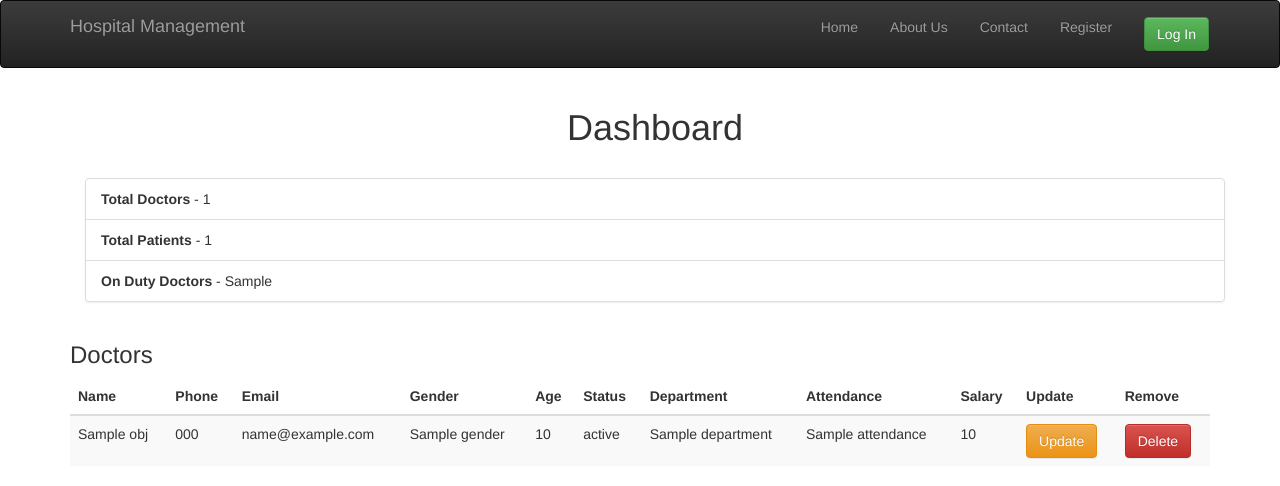
After one commit to kushagra219/Artsyy_Task, a Django app: template appointment/templates/appointment/hr_dashboard.html in a window 1280 px wide. The commit adds this page. Shown: the top 486 px of the page. Run offline with Django 3.2, Linux system fonts and the light colour scheme; the template is opened without the code that fills it: most values are stand-ins (such as "Sample title", 1, 10 or a date in 2020); parts of the project's set-up code (start-up, migrations or seed data) failed here and were passed over; some libraries are stand-ins or nearby versions.

Commit message:
hrcomplete

```diff
--- a/appointment/admin.py
+++ b/appointment/admin.py
@@ -4,3 +4,4 @@ from .models import *
 
 admin.site.register(Appointment)
 admin.site.register(Prescription)
+admin.site.register(Payment)
--- /dev/null
+++ b/appointment/templates/appointment/hr_dashboard.html
@@ -0,0 +1,58 @@
+{% extends "base.html" %}
+
+{% load bootstrap3 %}
+
+{% block content %}
+<div class="container">
+    <h1 align="center">Dashboard</h1>
+    <br>
+    <ul class="list-group">
+        <li class="list-group-item">
+            <strong>Total Doctors</strong> - {{ totalDoc }}
+        </li>
+        <li class="list-group-item">
+            <strong>Total Patients</strong> - {{ totalPat }}
+        </li>
+        <li class="list-group-item">
+            <strong>On Duty Doctors</strong> - {{ ondutyDoc }}
+        </li>
+    </ul>
+</div>
+<div class="row">
+    <div class="col-md-12">
+        <h3>Doctors</h3>
+        <div class="card card-body">
+            <table class="table table-striped">
+                <thead>
+                    <th>Name</th>
+                    <th>Phone</th>
+                    <th>Email</th>
+                    <th>Gender</th>
+                    <th>Age</th>
+                    <th>Status</th>
+                    <th>Department</th>
+                    <th>Attendance</th>
+                    <th>Salary</th>
+                    <th>Update</th>
+                    <th>Remove</th>
+                </thead>
+                {% for obj in doc_list %}
+                <tr>
+                    <td>{{ obj.name }}</td>
+                    <td>{{ obj.phone }}</td>
+                    <td>{{ obj.email }}</td>
+                    <td>{{ obj.gender }}</td>
+                    <td>{{ obj.age }}</td>
+                    <td>{{ obj.status }}</td>
+                    <td>{{ obj.department }}</td>
+                    <td>{{ obj.attendance }}</td>
+                    <td>{{ obj.salary }}</td>
+                    <td><a href="{% url 'user_profile:doc-profile-pk' pk=obj.user.id %}"><button class="btn btn-warning">Update</button></a></td>
+                    <td><a href="{% url 'user_profile:doc-profile-delete' pk=obj.user.id %}"><button class="btn btn-danger">Delete</button></a></td>
+                </tr>
+                {% endfor %}
+            </table>
+        </div>
+    </div>
+</div>
+{% endblock %}
--- a/appointment/urls.py
+++ b/appointment/urls.py
@@ -13,4 +13,7 @@ urlpatterns = [
     path("prescription/create", views.PrescriptionCreateView, name="doc-prescriptions-create"),
     path("appointment/create", views.AppointmentCreateView, name="appointment-create"),
     path("rdashboard/", views.rdashboard, name="r_dashboard"),
+    path("hrdashboard/", views.hrdashboard, name="hr_dashboard"),
+    path("hraccounting/", views.hraccounting, name="hr_accounting"),
+    path("payments/", views.pateintpayments, name="pat_payments"),
 ]
--- a/templates/base.html
+++ b/templates/base.html
@@ -26,9 +26,9 @@
     <nav class="navbar navbar-inverse" role="navigation" id="navbar">
     			<div class="container">
 
-            <a class="navbar-brand mynav" href="#">Hospital Management</a>
+            <a class="navbar-brand mynav" href="{% url 'account:home' %}">Hospital Management</a>
 
-    					<ul class="nav navbar-nav navbar-right">
+    					<ul class="nav navbar-nav navbar-right mynav">
     						{% if user.is_authenticated %}
                       {% if user.is_doctor %}
                       <li><a href="{% url 'account:home' %}"class="btn btn-simple">Home</a></li>
@@ -44,7 +44,7 @@
                       <li><a href="{% url 'account:about-us' %}"class="btn btn-simple">About Us</a></li>
                       <li><a href="{% url 'account:contact' %}"class="btn btn-simple">Contact</a></li>
                       <li><a href="{% url 'appointment:patient-appointments' %}"class="btn btn-simple">Your Appointment's</a></li>
-                      <li><a href="#"class="btn btn-simple">Invoices and Payments</a></li>
+                      <li><a href="{% url 'appointment:pat_payments' %}"class="btn btn-simple">Invoices and Payments</a></li>
                       <li><a href="{% url 'user_profile:profile' %}" class="btn btn-simple">Profile</a></li>
                       <li><a href="{% url 'appointment:med-history' %}"class="btn btn-simple">Medical History</a></li>
     						      <li><a href="{% url 'account:logout' %}" class="btn btn-simple"><button class="btn btn-warning">Log Out</button></a></li>
@@ -60,8 +60,8 @@
                       <li><a href="{% url 'account:home' %}"class="btn btn-simple">Home</a></li>
                       <li><a href="{% url 'account:about-us' %}"class="btn btn-simple">About Us</a></li>
                       <li><a href="{% url 'account:contact' %}"class="btn btn-simple">Contact</a></li>
-                      <li><a href="#"class="btn btn-simple">Dashboard</a></li>
-                      <li><a href="#"class="btn btn-simple">Accounting</a></li>
+                      <li><a href="{% url 'appointment:hr_dashboard' %}"class="btn btn-simple">Dashboard</a></li>
+                      <li><a href="{% url 'appointment:hr_accounting' %}"class="btn btn-simple">Accounting</a></li>
     						      <li><a href="{% url 'account:logout' %}" class="btn btn-simple"><button class="btn btn-warning">Log Out</button></a></li>
                       {% endif %}
     						{% else %}
@@ -72,9 +72,6 @@
     						      <li><a href="{% url 'account:login' %}" class="btn btn-simple"><button class="btn btn-success">Log In</button></a></li>
     						{% endif %}
     					</ul>
-
-
-
     			</div>
     		</nav>
         <div class="container mycontent">
--- a/user_profile/models.py
+++ b/user_profile/models.py
@@ -32,6 +32,10 @@ class UserProfile(models.Model):
     blood_group = models.CharField(choices=BLOOD_GROUPS, max_length=3, blank=True)
     med_reps = models.FileField(upload_to='profile/med_reps', blank=True)
     case_paper = models.IntegerField(blank=True, null=True)
+    department = models.CharField(max_length=50, null=True, blank=True)
+    salary = models.IntegerField(null=True, blank=True)
+    attendance = models.IntegerField(null=True, blank=True)
+    status = models.CharField(choices=[('Active', 'Active'), ('Inactive', 'Inactive')], null=True, blank=True, max_length=8)
 
     class Meta:
         ordering = ('-id',)
--- a/user_profile/urls.py
+++ b/user_profile/urls.py
@@ -9,5 +9,7 @@ urlpatterns = [
     path("profile/", views.UpdatedUserProfile, name="profile"),
     path("profile/create/", views.CreateUserProfile, name="profile-create"),
     path("profile/<int:pk>/", views.UpdatedUserProfilePk, name="profile-pk"),
+    path("profile/doc/<int:pk>/", views.UpdatedDocProfilePk, name="doc-profile-pk"),
     path("profile/<int:pk>/delete/", views.DeleteUserProfilePk, name="profile-delete"),
+    path("profile/doc/<int:pk>/delete/", views.DeleteDocProfilePk, name="doc-profile-delete"),
 ]
```
Also changed, not shown: appointment/models.py (+19 -0 lines), appointment/templates/appointment/accounting.html (added, +54 -0 lines), appointment/templates/appointment/payment_invoice.html (added, +30 -0 lines), appointment/templates/appointment/r_dashboard.html (+8 -2 lines), appointment/views.py (+31 -0 lines), user_profile/forms.py (+7 -0 lines), user_profile/templates/user_profile/profile_doc_delete.html (added, +18 -0 lines), user_profile/views.py (+26 -0 lines), appointment/migrations/0006_auto_20200525_0400.py (added), appointment/migrations/0007_payment.py (added), appointment/migrations/0008_payment_payment_type.py (added), db.sqlite3, user_profile/migrations/0005_auto_20200525_0400.py (added).
